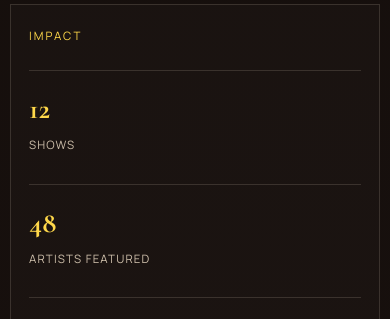
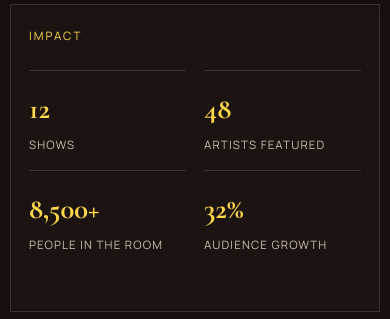
Before and after one commit to Bennykillua/storylines, a React (Vite) app: page /partner in a window 390 px wide. Shown: the part 1082-1401 px from the top of the page. Built offline with nearby package versions, Linux system fonts and the light colour scheme; no server answers.

Commit message:
Update Storylines

```diff
--- a/src/App.css
+++ b/src/App.css
@@ -913,6 +913,7 @@ input:focus, textarea:focus {
 
 @media (max-width: 640px) {
   .site-header {
+    position: static;
     background: rgba(19, 13, 11, 0.94);
   }
 
@@ -986,6 +987,11 @@ input:focus, textarea:focus {
   }
 
   .stats-grid {
+    grid-template-columns: repeat(2, minmax(0, 1fr));
+    gap: 0 18px;
+  }
+
+  .impact-panel .mini-metrics {
     grid-template-columns: repeat(2, minmax(0, 1fr));
     gap: 0 18px;
   }
```
